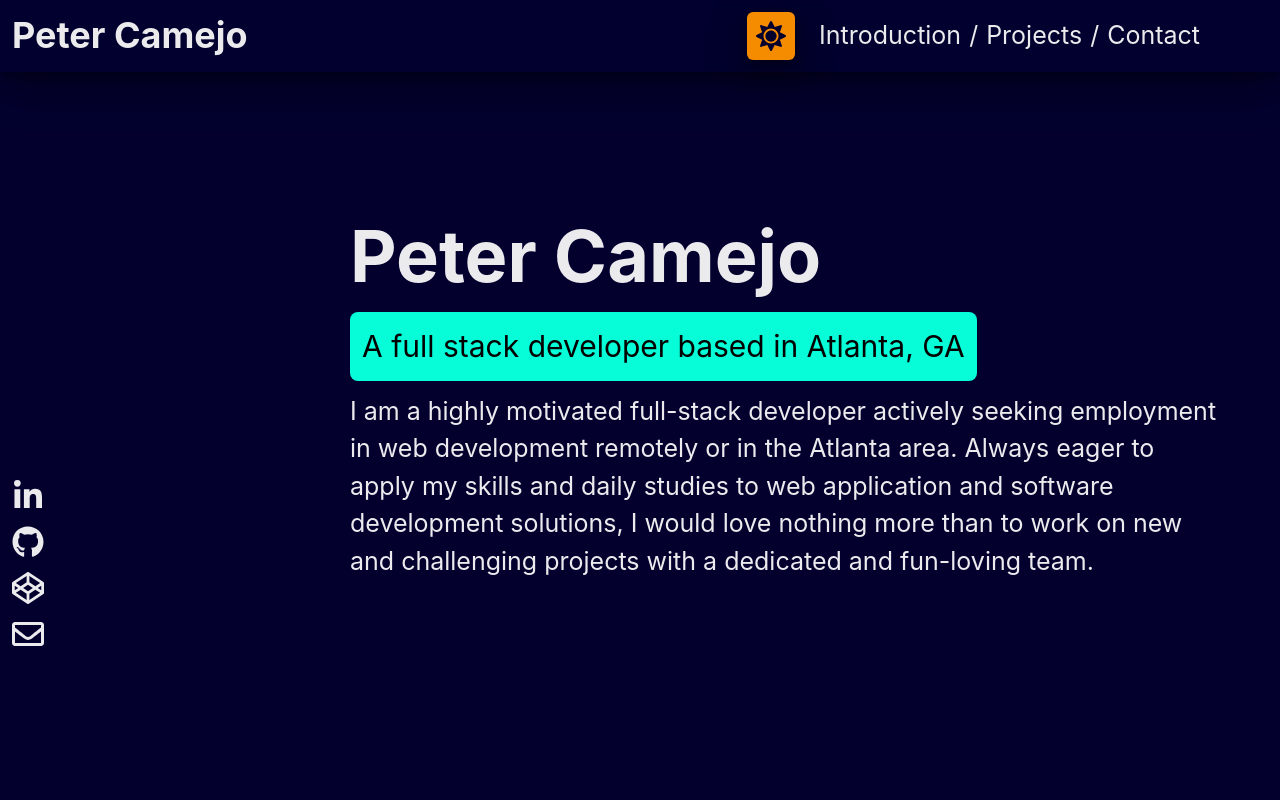
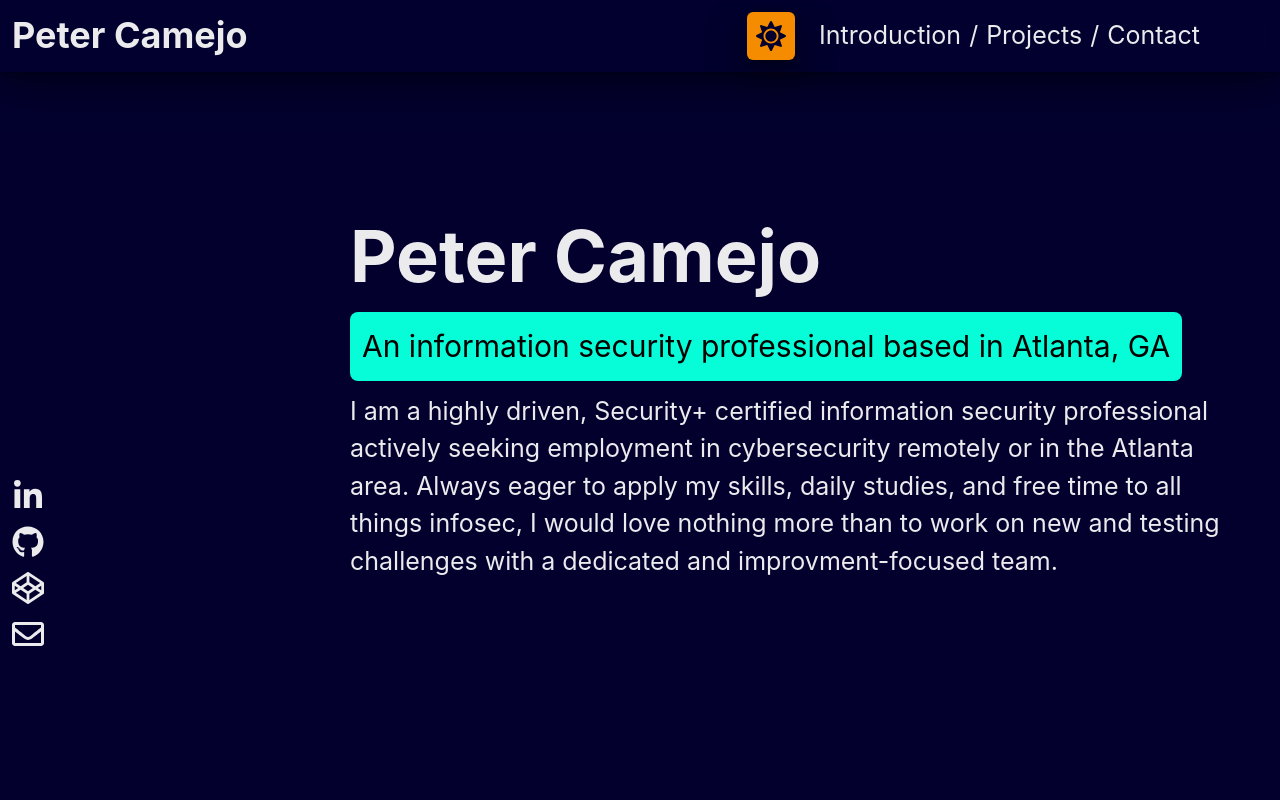
Before and after one commit to PeterCamejo/Personal-Website-v3, a Next.js app: page / in a window 1280 px wide. Shown: the top 800 px of the page. Built offline with nearby package versions, Linux system fonts and the light colour scheme.

Commit message:
updated landing section and contact session text

```diff
--- a/components/sections/ContactSection.js
+++ b/components/sections/ContactSection.js
@@ -17,7 +17,7 @@ const ContactSection = () => {
         >
             <Container maxW='container.md' mb={8} centerContent>
                 <Heading as="h1" mb={5}>Thanks for stopping by!</Heading>
-                <Text fontSize={{base:"20px", md:"25px"}}>If you are interested in working with or hiring me, or even just in giving some feedback, feel free to contact me on social media or email me at pa.camejo@gmail.com!</Text>
+                <Text fontSize={{base:"20px", md:"25px"}}>If you are interested in working with me, hiring me, providing feedback, or even just chatting with many about any related to cybersecurity, feel free to contact me on social media or email me at pa.camejo@gmail.com!</Text>
             </Container>
             <MobileSocialLinks />
         </Box>
--- a/components/sections/LandingSection.js
+++ b/components/sections/LandingSection.js
@@ -32,10 +32,10 @@ const LandingSection = () =>{
                       rounded="lg"
                       backgroundColor={useColorModeValue("#FFCF07", '#06fdd8')}
                 >
-                    A full stack developer based in Atlanta, GA
+                    An information security professional based in Atlanta, GA
                 </Text>
-                <Text w="100%" fontSize={{base:"16px" , md: "25px"}}>I am a highly motivated full-stack developer actively seeking employment in web development remotely or in the Atlanta area.
-                    Always eager to apply my skills and daily studies to web application and software development solutions, I would love nothing more than to work on new and challenging projects with a dedicated and fun-loving team.
+                <Text w="100%" fontSize={{base:"16px" , md: "25px"}}>I am a highly driven, Security+ certified information security professional actively seeking employment in cybersecurity remotely or in the Atlanta area.
+                    Always eager to apply my skills, daily studies, and free time to all things infosec, I would love nothing more than to work on new and testing challenges with a dedicated and improvment-focused team.
                 </Text>
             </motion.div>
         </Box>
```
